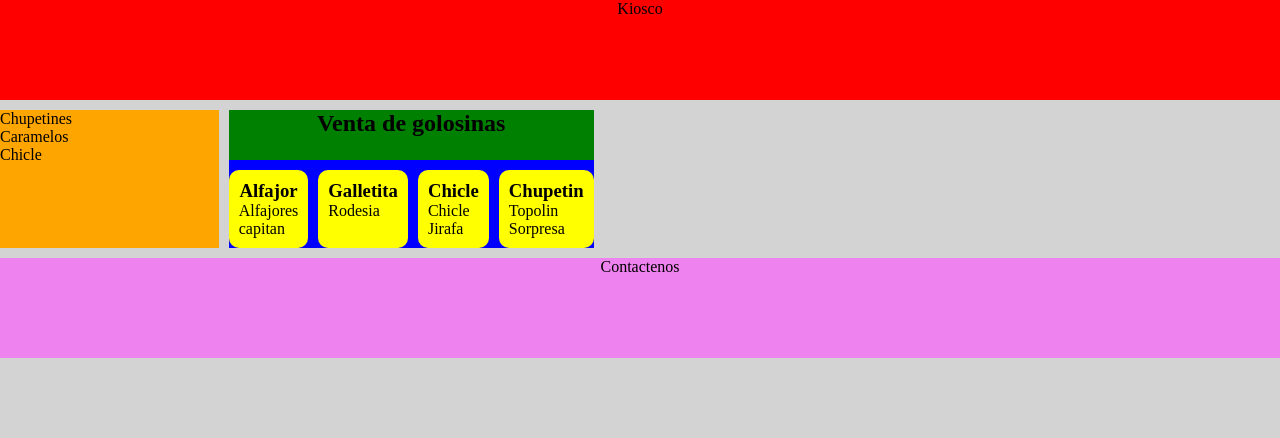
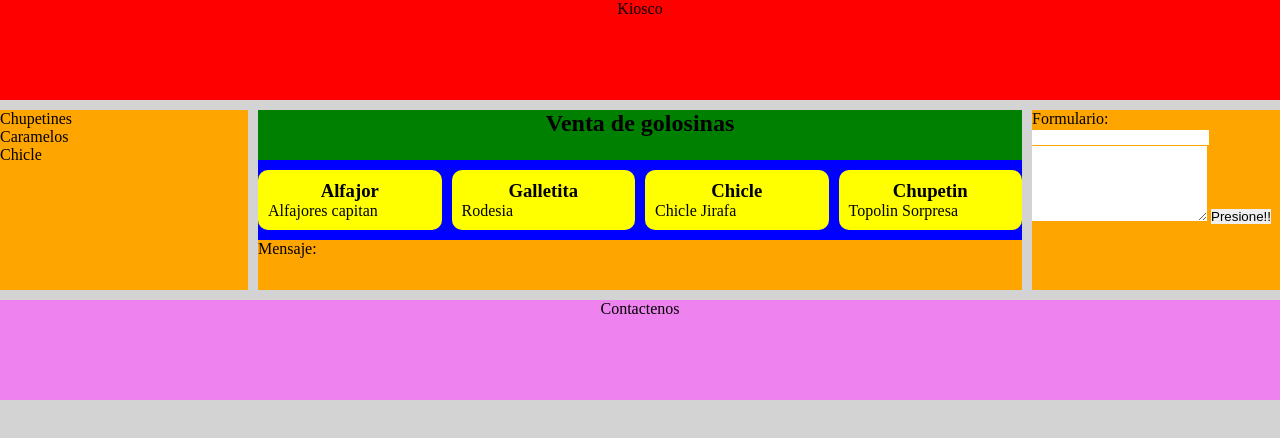
Before and after one commit to Sanntii/maquetado_grid_2018martes15, a plain HTML site: page index.html in a window 1280 px wide. Drawn offline with Linux system fonts and the light colour scheme.

Commit message:
🐵🏇 Updated with Glitch

```diff
--- /dev/null
+++ b/cliente.js
@@ -0,0 +1,28 @@
+
+
+
+class Distribuidora {
+
+  static ofertar (){
+    console.log('[..] Programando en Javascript en Buenos Aires');
+
+
+    //document.querySelector("#panelMsg").innerHTML += "Algo!" ;
+
+
+    document.querySelector("#panelMsg").innerHTML += document.querySelector("#golosina_titulo").value
+    + document.querySelector("#golosina_descripcion").value ;
+
+
+
+
+
+    //  alert(1123456789);
+
+    console.log('[..] Programando en Javascript en Buenos Aires');
+
+  }
+
+
+
+}
--- a/style.css
+++ b/estilo.css
@@ -27,7 +27,7 @@ body {
 header {
     background-color: red;
 
-  grid-column: 1 / -1
+  grid-column: 1 / -1;
 }
 
 
@@ -38,7 +38,7 @@ nav {
 section {
     background-color: blue;
 
-
+  grid-column: 2/ -2;
   display: grid;
   grid-template-columns: repeat(4, 1fr);
   grid-gap: 10px;
@@ -63,13 +63,13 @@ article {
 footer {
     background-color: violet;
 
-  grid-column: 1 / -1
+  grid-column: 1 / -1;
 }
 
 section > h2 {
     background-color: green;
 
-  grid-column: 1 / -1
+  grid-column: 1 / -1;
 
 
 }
@@ -78,3 +78,18 @@ header, footer, h2, h3 {
   text-align: center;
 
 }
+
+
+
+
+aside {
+background-color: orange;
+
+}
+
+
+#panelMsg {
+  background-color: orange;
+  grid-column: 1 / -1
+
+}
--- a/index.html
+++ b/index.html
@@ -4,10 +4,10 @@
 
     <title> Golosinas </title>
 
-    <link rel="stylesheet" href="/style.css">
+    <link rel="stylesheet" href="/estilo.css">
 
 
-    <script src="/script.js" defer></script>
+    <script src="/cliente.js" defer></script>
 
 
 
@@ -59,8 +59,32 @@
     <h3>Chupetin</h3>
     Topolin Sorpresa
     </article>
+    <div
+      id= "panelMsg">
+      Mensaje:
+    </div>
+
   </section>
 
+
+ <aside>
+  Formulario:
+
+  <input type= "text" id= "golosina_titulo" />
+
+  <textarea cols= "20" rows = "5"
+    id= "golosina_descripcion"
+   ></textarea>
+
+  <button
+          id= "elBoton"
+          class= "fijate"
+          onclick="Distribuidora.ofertar()"
+          >Presione!!</button>
+
+
+
+ </aside>
 
 
 
--- a/script.js
+++ /dev/null
@@ -1,5 +0,0 @@
-/* If you're feeling fancy you can add interactivity
-    to your site with Javascript */
-
-// prints "hi" in the browser's dev tools console
-console.log('hi');
```
